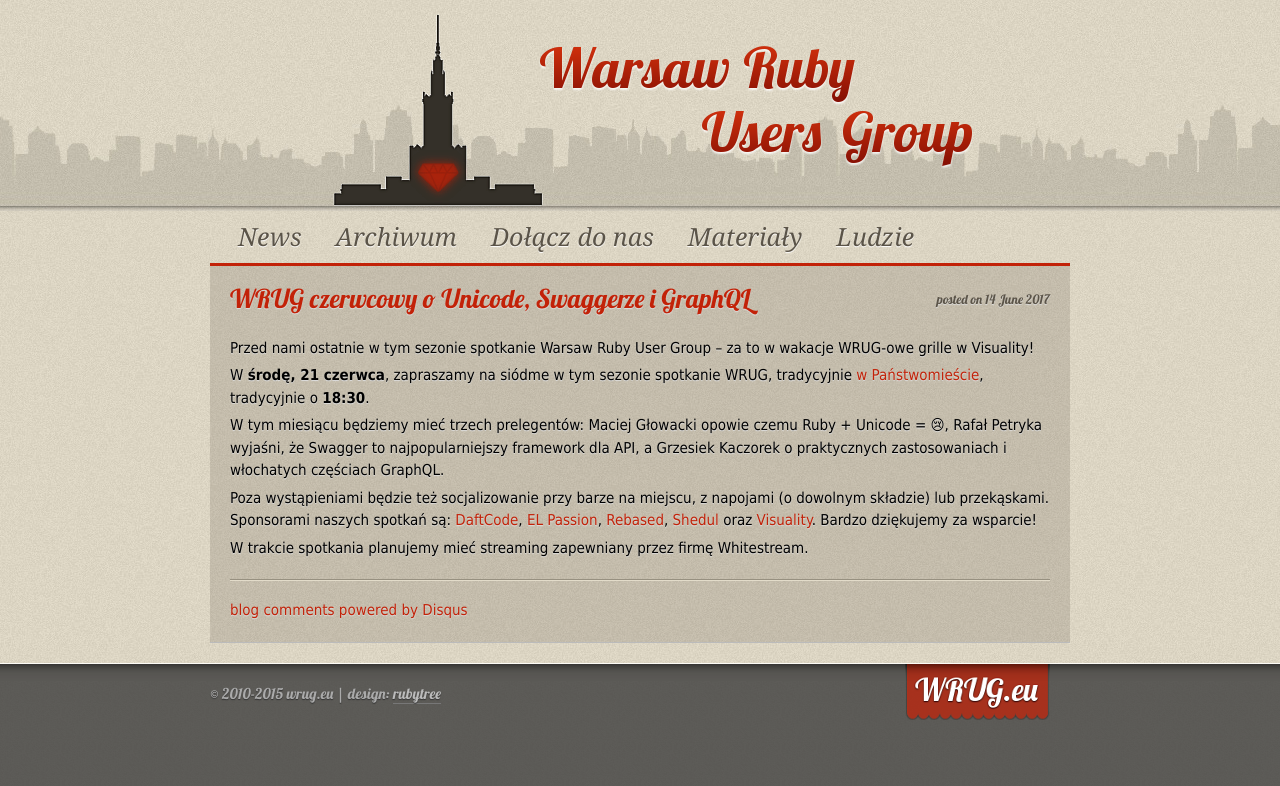
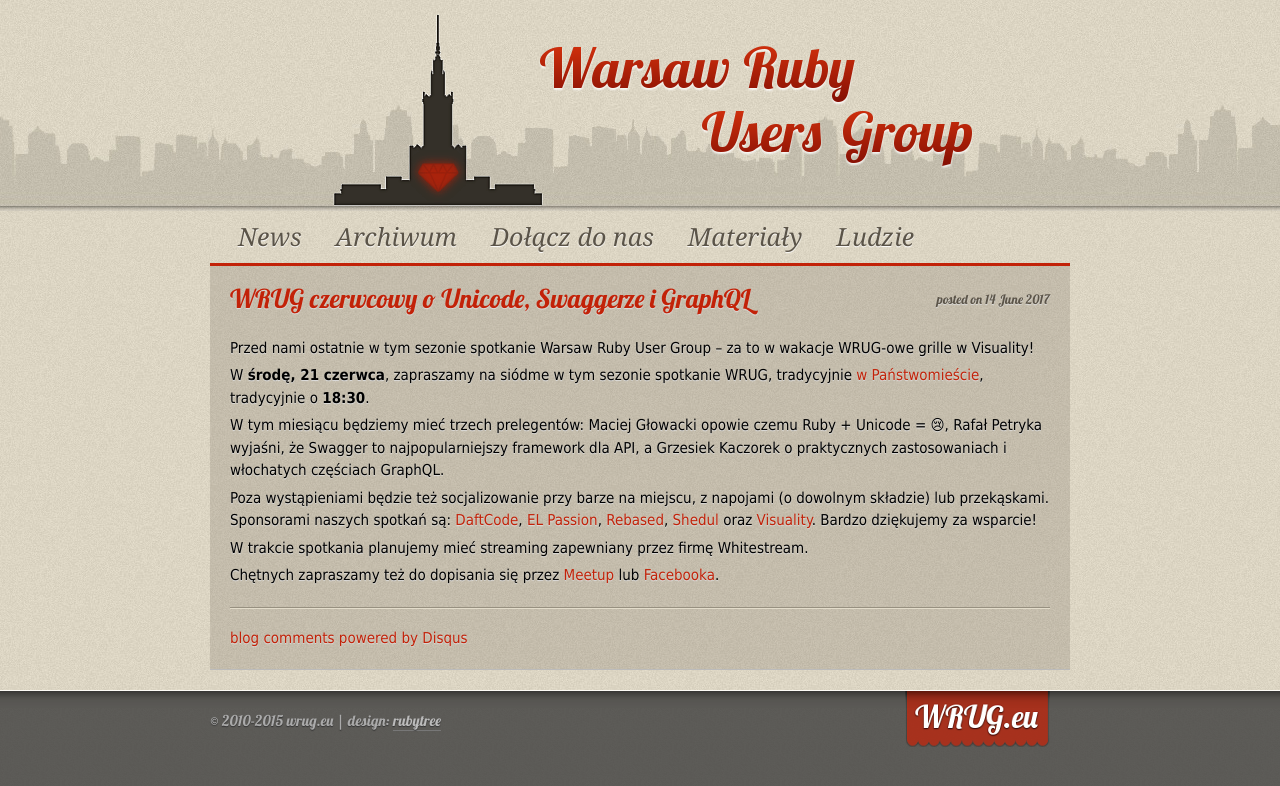
Before and after one commit to wrug/wrug.eu, a Jekyll site: the page built from _posts/2017-06-14-spotkanie-czerwcowe.md, in a window 1280 px wide. Shown: the top 786 px of the page. Built offline with Jekyll 4.4.1, drawn with Linux system fonts in a browser that asks for light colours; comment, search, counter and statistics services are not loaded.

Commit message:
June 2017: Fb/Meetup links

```diff
--- a/_posts/2017-06-14-spotkanie-czerwcowe.md
+++ b/_posts/2017-06-14-spotkanie-czerwcowe.md
@@ -25,3 +25,7 @@
 
 W trakcie spotkania planujemy mieć streaming
 zapewniany przez firmę Whitestream.
+
+Chętnych zapraszamy też do dopisania się przez
+[Meetup](https://www.meetup.com/Warsaw-Ruby-Users-Group-WRUG/events/240908335/)
+lub [Facebooka](https://www.facebook.com/events/1294587663927883/).
```
